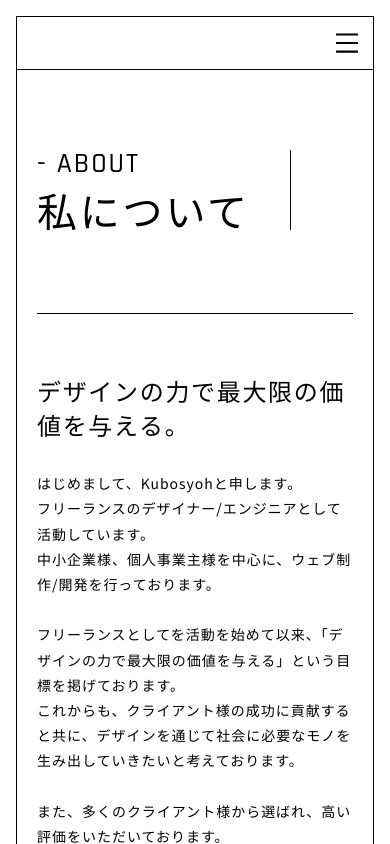
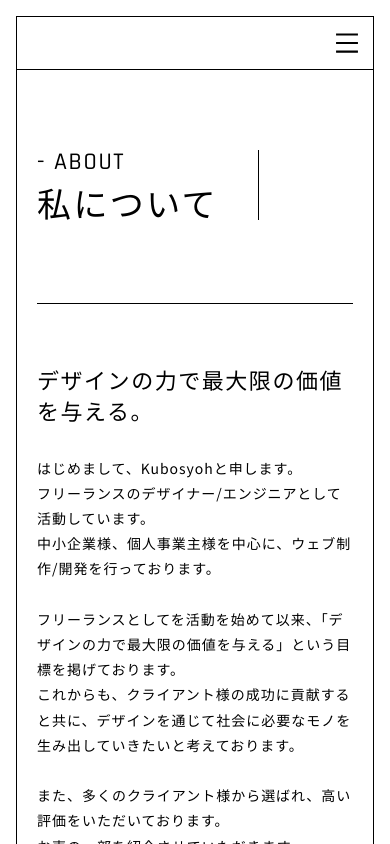
Before and after one commit to shooh25/cw_portfolio, a React (Vite) app: page /about in a window 390 px wide. Shown: the top 844 px of the page. Built offline with nearby package versions, Linux system fonts and the light colour scheme; no server answers; what microcms-js-sdk would draw is missing.

Commit message:
fix: font-size

```diff
--- a/src/global.css
+++ b/src/global.css
@@ -9,15 +9,15 @@
 @layer base {
   /* font-style */
   .text01 {
-    @apply font-notoSans text-[40px] leading-none tracking-[.07em];
+    @apply font-notoSans text-[34px] sm:text-[40px] 2xl:text-[50px] leading-none tracking-[.07em];
   }
 
   .text02 {
-    @apply font-rajdhani text-[28px] leading-none tracking-[.07em] font-medium;
+    @apply font-rajdhani text-[24px] sm:text-[28px] 2xl:text-[32px] leading-none tracking-[.07em] font-medium;
   }
 
   .text03 {
-    @apply font-notoSans text-[24px] leading-[140%] tracking-[.07em] font-medium;
+    @apply font-notoSans text-[22px] sm:text-[24px] 2xl:text-[30px] leading-[140%] tracking-[.07em] font-medium;
   }
 
   .text04 {
@@ -25,7 +25,7 @@
   }
 
   .text05 {
-    @apply font-notoSans text-[14px] md:text-[16px] leading-[180%] tracking-[.07em] ;
+    @apply font-notoSans text-[14px] sm:text-[16px] 2xl:text-[20px] leading-[180%] tracking-[.07em] ;
   }
 
   body {
```
